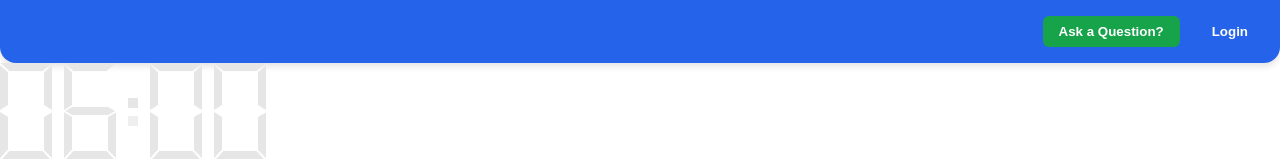
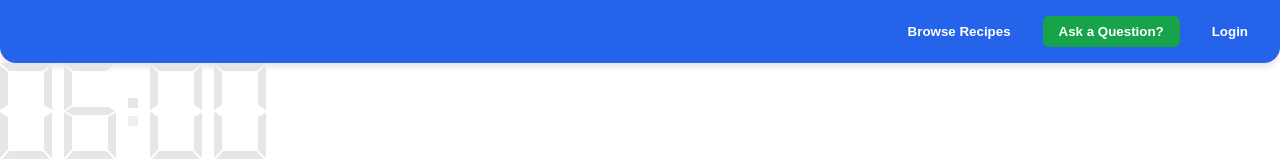
Before and after one commit to R0CKB0TT0M/DMWT, a Next.js app: page / in a window 1280 px wide. Shown: the top 160 px of the page. Built offline with nearby package versions, Linux system fonts and the light colour scheme.

Commit message:
attempt smaller image 1

```diff
--- a/src/app/CenterImage.js
+++ b/src/app/CenterImage.js
@@ -9,7 +9,7 @@ export default function CenterImage() {
     const { index } = useScrollIndex();
 
     return (
-        <div className="w-full h-auto">
+        <div className="w-full max-w-[400px] h-auto">
             <AnimatePresence mode="wait">
                 {index < 3 && (
                     <motion.img
--- a/src/app/body/header/page.js
+++ b/src/app/body/header/page.js
@@ -6,6 +6,11 @@ export default function Header() {
     return (
         <header className="custom-header">
             <div className="button-container">
+                <Link href="/recipes">
+                    <button className="login-button">
+                        Browse Recipes
+                    </button>
+                </Link>
                 <Link href="/FAQ">
                     <button className="faq-button">
                         Ask a Question?
```
